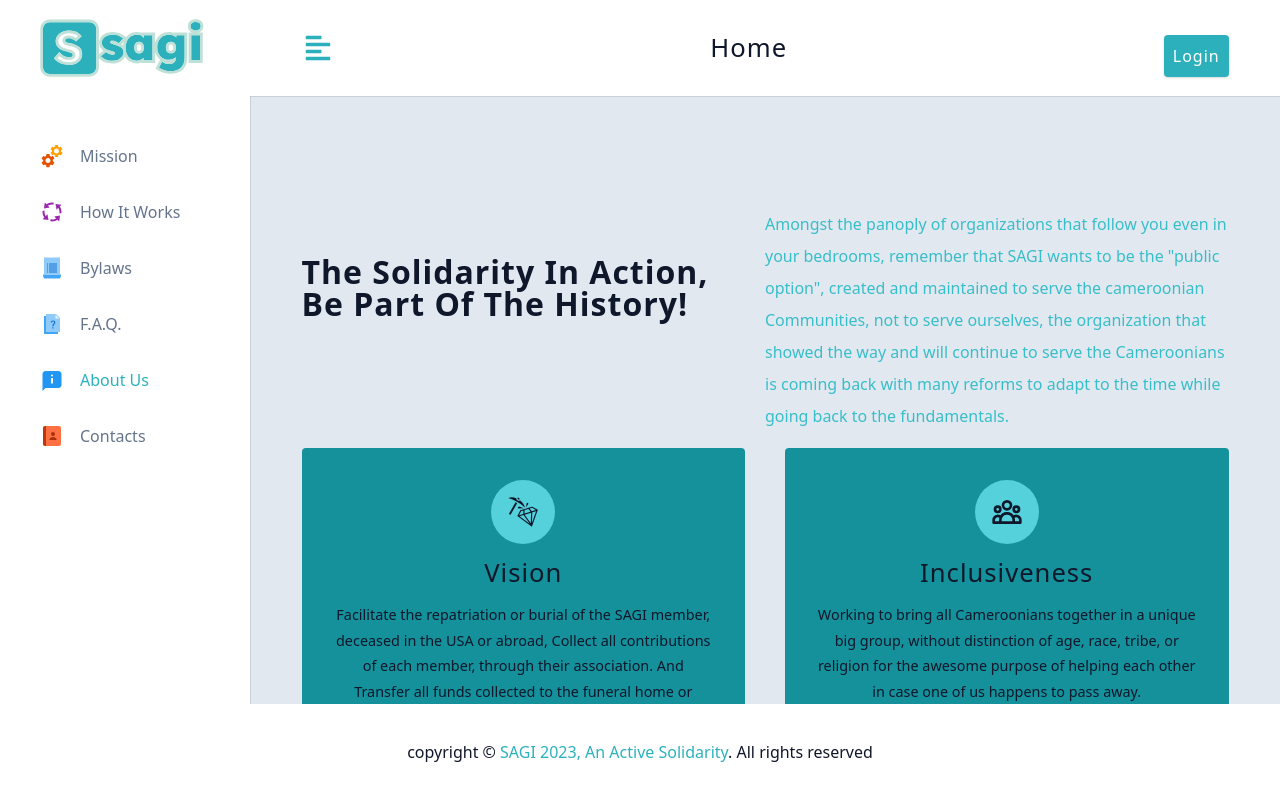
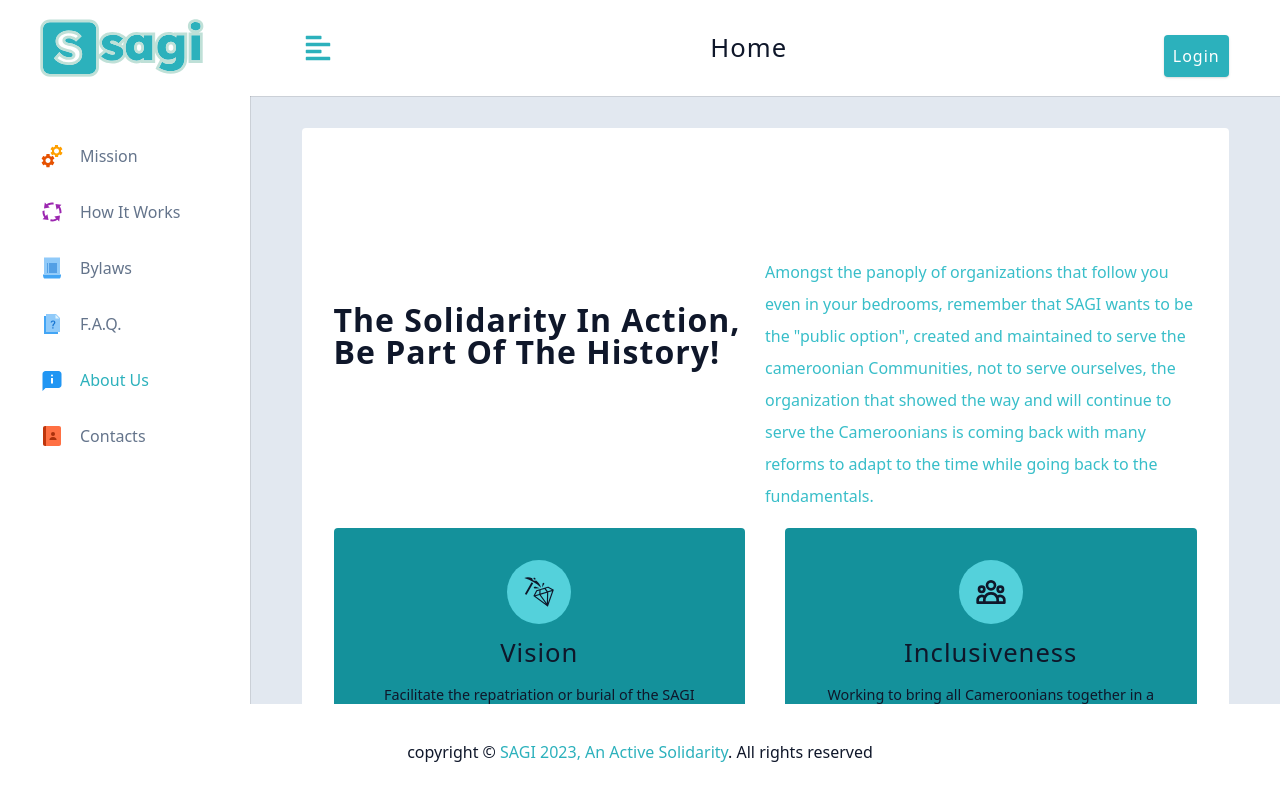
Before and after one commit to pnzenang/sagi3, a React (Vite) app in the folder client/: page /home/about in a window 1280 px wide. Shown: the top 798 px of the page. Built offline with nearby package versions, Linux system fonts and the light colour scheme.

Commit message:
modified:   client/src/pages/About.jsx

```diff
--- a/client/src/pages/About.jsx
+++ b/client/src/pages/About.jsx
@@ -1,11 +1,12 @@
+import Wrapper from "../assets/wrappers/HomePage";
 import { Services, Contact } from "../components";
 
 const About = () => {
   return (
-    <>
+    <Wrapper>
       <Services />;
       <Contact />
-    </>
+    </Wrapper>
   );
 };
 export default About;
```
